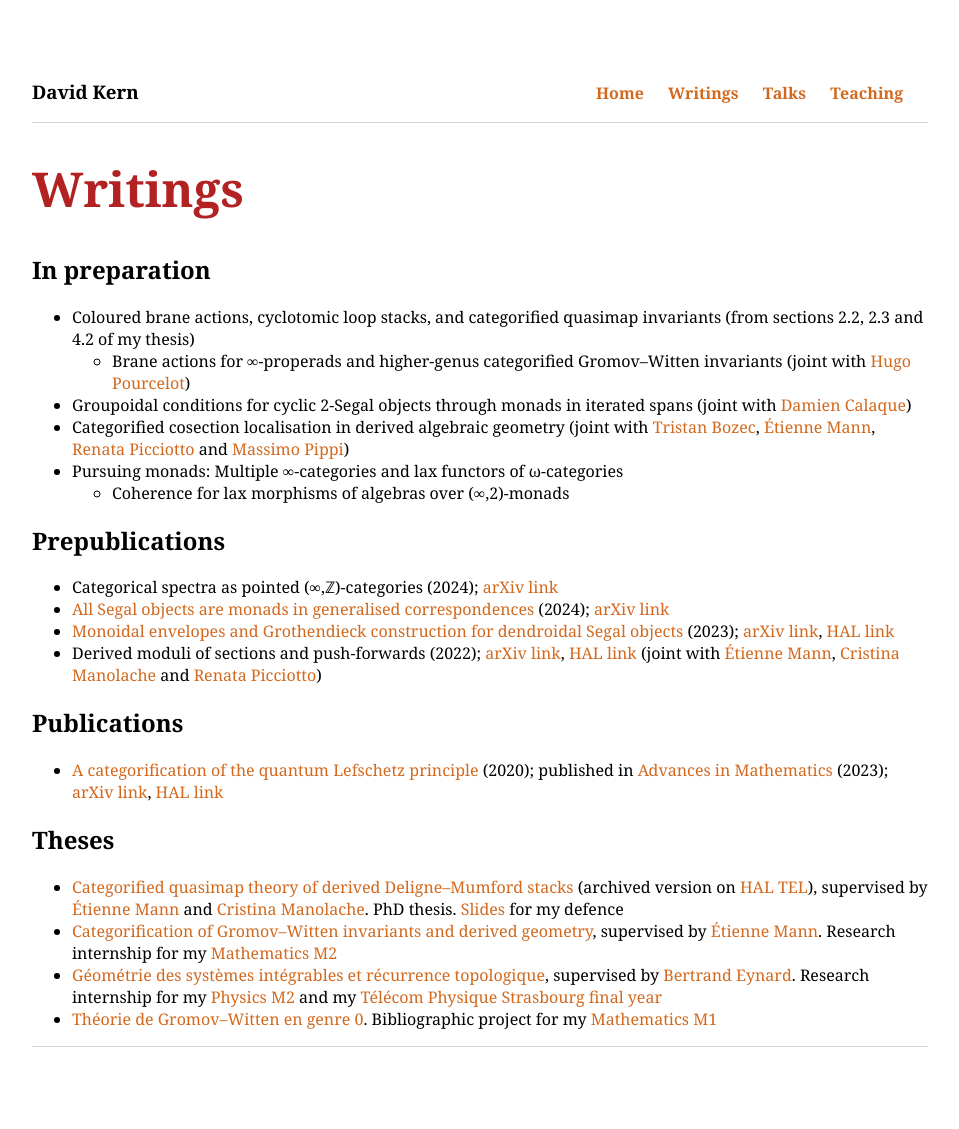
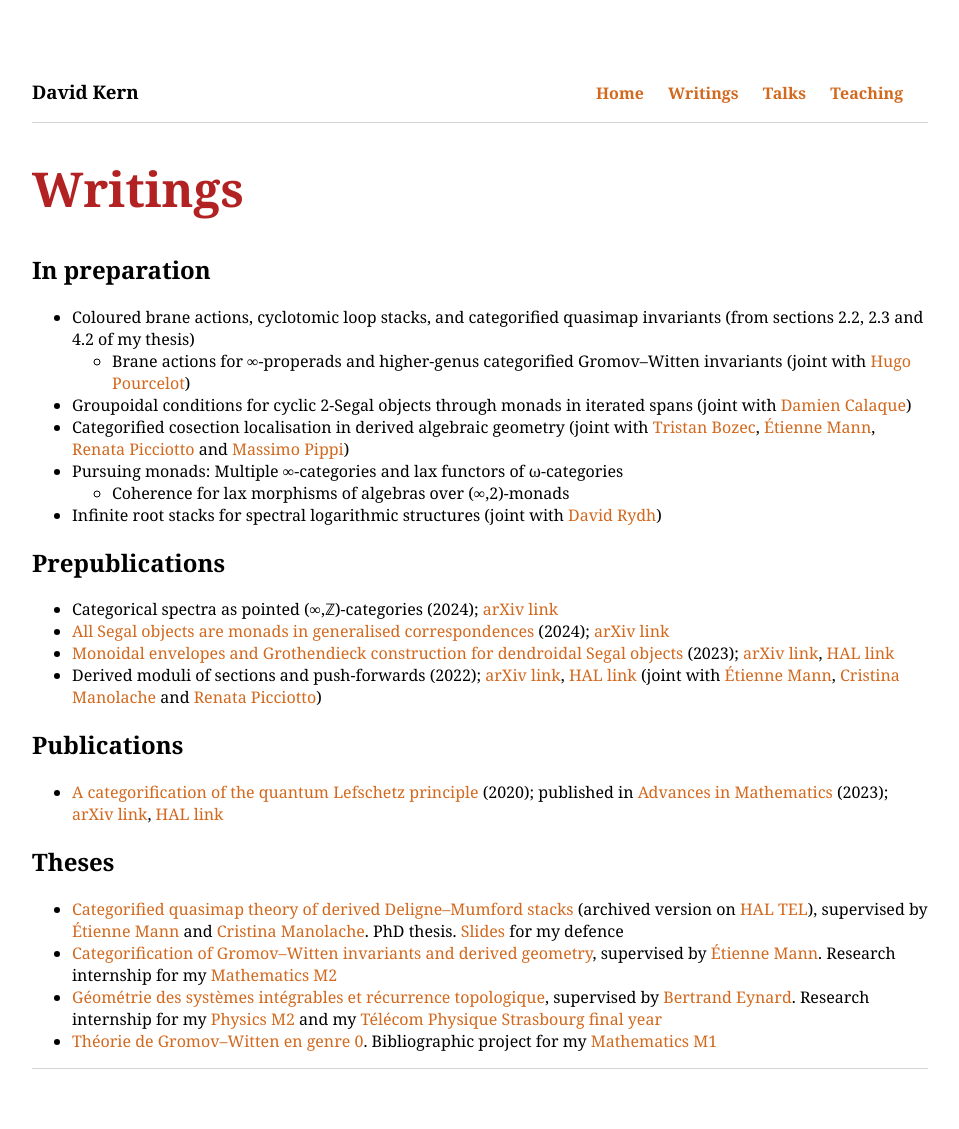
Before and after one commit to dskern/dskern.github.io, a Jekyll site: the page built from writings.html, in a window 1280 px wide. Shown: the whole page, without its empty margins (160-1119 px from the left). Built offline with Jekyll 4.4.1, drawn with Linux system fonts in a browser that asks for light colours; before the commit the page ends 1107 px from its top, so only the background shows below that.

Commit message:
Update writings.html

```diff
--- a/writings.html
+++ b/writings.html
@@ -12,6 +12,7 @@ layout: default
   <li>Categorified cosection localisation in derived algebraic geometry (joint with <a href="https://math.univ-angers.fr/~bozec/">Tristan Bozec</a>, <a href="https://math.univ-angers.fr/~mann/">Étienne Mann</a>, <a href="https://sites.google.com/view/renatapicciotto/">Renata Picciotto</a> and <a href="https://math.univ-angers.fr/membre/pippi-massimo/">Massimo Pippi</a>)</li>
   <li>Pursuing monads: Multiple &infin;-categories and lax functors of &omega;-categories</li>
   <ul><li>Coherence for lax morphisms of algebras over (&infin;,2)-monads</li></ul>
+  <li>Infinite root stacks for spectral logarithmic structures (joint with <a href="https://people.kth.se/~dary/">David Rydh</a>)</li>
 </ul>
 
 <h2>Prepublications</h2>
```
